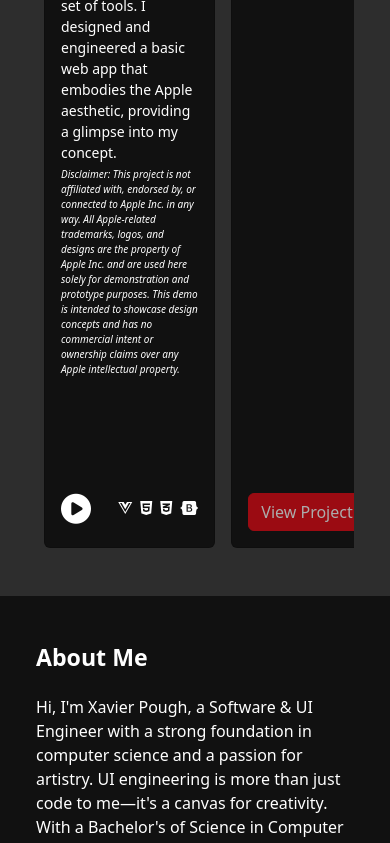
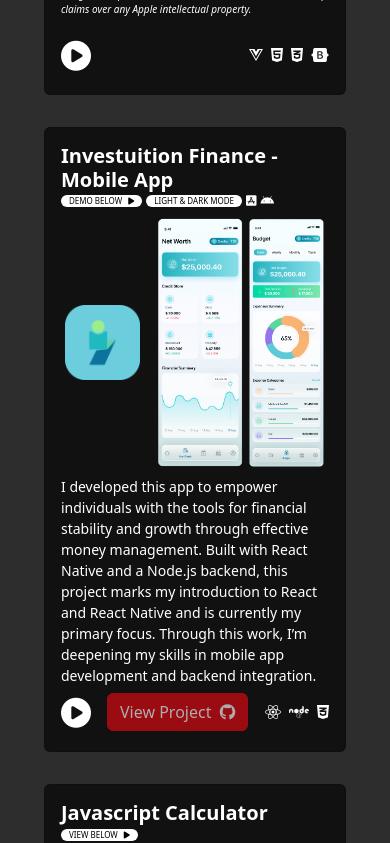
Before and after one commit to xavierpough/xavierpough.github.io, a Vue app: page / in a window 390 px wide. Shown: the part 1940-2783 px from the top of the page. Built offline with nearby package versions, Linux system fonts and the light colour scheme.

Commit message:
Add Investuition Demo

```diff
--- /dev/null
+++ b/src/components/Frontend/InvestuitionDemo.vue
@@ -0,0 +1,19 @@
+<script></script>
+
+<template>
+  <iframe
+    style="border: 0px solid rgba(0, 0, 0, 0); background-color: transparent"
+    width="400"
+    height="800"
+    src="https://embed.figma.com/proto/fpB4b4VLW3SCwPImWDPdAM/Investuition?node-id=2-6&p=f&scaling=scale-down&content-scaling=fixed&page-id=0%3A1&starting-point-node-id=2%3A6&embed-host=share&hide-ui=1"
+    allowfullscreen
+  ></iframe>
+
+  <!-- <iframe
+    style="border: 0px solid rgba(0, 0, 0, 0.1); background-color: transparent"
+    width="400"
+    height="850"
+    src="https://embed.figma.com/proto/fpB4b4VLW3SCwPImWDPdAM/Investuition?node-id=3-22&scaling=scale-down&content-scaling=fixed&page-id=0%3A1&starting-point-node-id=2%3A6&embed-host=share&hide-ui=1"
+    allowfullscreen
+  ></iframe> -->
+</template>
--- a/src/views/Frontend/FeaturedProject.vue
+++ b/src/views/Frontend/FeaturedProject.vue
@@ -4,8 +4,10 @@
 import { Fancybox } from "@fancyapps/ui";
 import "@fancyapps/ui/dist/fancybox/fancybox.css";
 import { RouterLink } from "vue-router";
+import InvestuitionDemo from "@/components/Frontend/InvestuitionDemo.vue";
 
 const showCalculator = ref(false);
+const showInvestuitionDemo = ref(false);
 
 // Reference to the scroll container
 const scrollContainer = ref(null);
@@ -60,7 +62,7 @@
       <!-- Scrollable Row with Arrow Controls -->
       <div class="position-relative">
         <div
-          class="d-flex"
+          class="d-flex scroll-container"
           style="scroll-behavior: smooth; overflow: hidden;"
           ref="scrollContainer"
         >
@@ -155,8 +157,18 @@
                   class="text-black px-2 d-inline-block bg-white rounded-2"
                   style="font-size: 8px"
                 >
-                  COMING SOON
+                  DEMO BELOW
+
+                  <i class="fa-solid fa-play ms-1"></i>
                 </span>
+                <span
+                  class="text-black px-2 d-inline-block bg-white rounded-2 ms-1"
+                  style="font-size: 8px"
+                >
+                  LIGHT & DARK MODE
+                </span>
+
+
                 <span class="ms-1" style="font-size: 12px"
                   ><i class="fa-brands fa-app-store-ios text-white"></i
                 ></span>
@@ -204,6 +216,17 @@
                 class="d-flex align-items-center justify-content-between mt-auto"
               >
                 <!-- Button Section -->
+                 <div>
+                <a
+                  href="#app-modal"
+                  data-fancybox
+                  class="btn btn-lg text-white border-0 align-items-center ps-0 pe-3 py-0"
+                  title="View Investuition App"
+                  style="font-size: 30px"
+                  @click="showInvestuitionDemo = true"
+                >
+                  <i class="fa-solid fa-circle-play"></i>
+                </a>
                 <a
                   href="https://github.com/xavierpough/Investution-App"
                   class="btn btn-danger disabled"
@@ -211,6 +234,7 @@
                   View Project&nbsp;
                   <i class="fa-brands fa-github"></i>
                 </a>
+              </div>
                 <!-- Icons Section -->
                 <div>
                   <i class="fa-brands fa-react me-2"></i>
@@ -403,6 +427,17 @@
     </div>
   </section>
 
+  <!-- Hidden Investuition App modal content -->
+  <div v-if="showInvestuitionDemo" style="display: none">
+    <div
+      id="app-modal"
+      class="p-0"
+      style="background-color: transparent"
+    >
+      <InvestuitionDemo />
+    </div>
+  </div>
+
   <!-- Hidden calculator modal content -->
   <div v-if="showCalculator" style="display: none">
     <div
@@ -416,21 +451,35 @@
 </template>
 
 <style scoped>
-@media (max-width: 992px) {
-  .card-img-top {
-    height: 150px;
-  }
+/* Force images to scale properly rather than being fixed. */
+.card-img-top {
+  width: auto;
+  height: auto;
+  max-width: 100%; /* So it doesn’t overflow its container */
+  object-fit: cover;
 }
 
 @media (max-width: 768px) {
-  .card-img-top {
-    height: 125px;
+  /* Let the cards wrap on smaller screens so they stack vertically. */
+  .scroll-container {
+    flex-wrap: wrap;
+    overflow-x: auto; /* So they can still swipe horizontally if needed,
+                         but in most cases they’ll just wrap. */
   }
-}
 
-@media (max-width: 576px) {
-  .card-img-top {
-    height: 100px;
+  /* Make each project card 100% wide (one per row). */
+  .project-card {
+    flex: 0 0 100%;
+    /* Or if you still want two cards per row on certain small screens:
+       flex: 0 0 50%;
+    */
+    margin-bottom: 1rem;
+  }
+
+  /* Hide the arrow buttons on small screens (where horizontal swiping is easier). */
+  .position-absolute.top-50.start-0,
+  .position-absolute.top-50.end-0 {
+    display: none;
   }
 }
 
@@ -455,10 +504,10 @@
 }
 
 .scroll-container {
-  display: flex;
-  overflow-x: auto;
   scroll-behavior: smooth;
-  gap: 100px; /* Space between cards */
+  /* On larger screens, you can keep overflow hidden for the arrow scroll effect */
+  overflow-x: hidden;
+  gap: 1rem;
 }
 
 /* Card styles for consistent layout */
```
Also changed, not shown: 4 other files (tests, documents, lock files or other folders).
